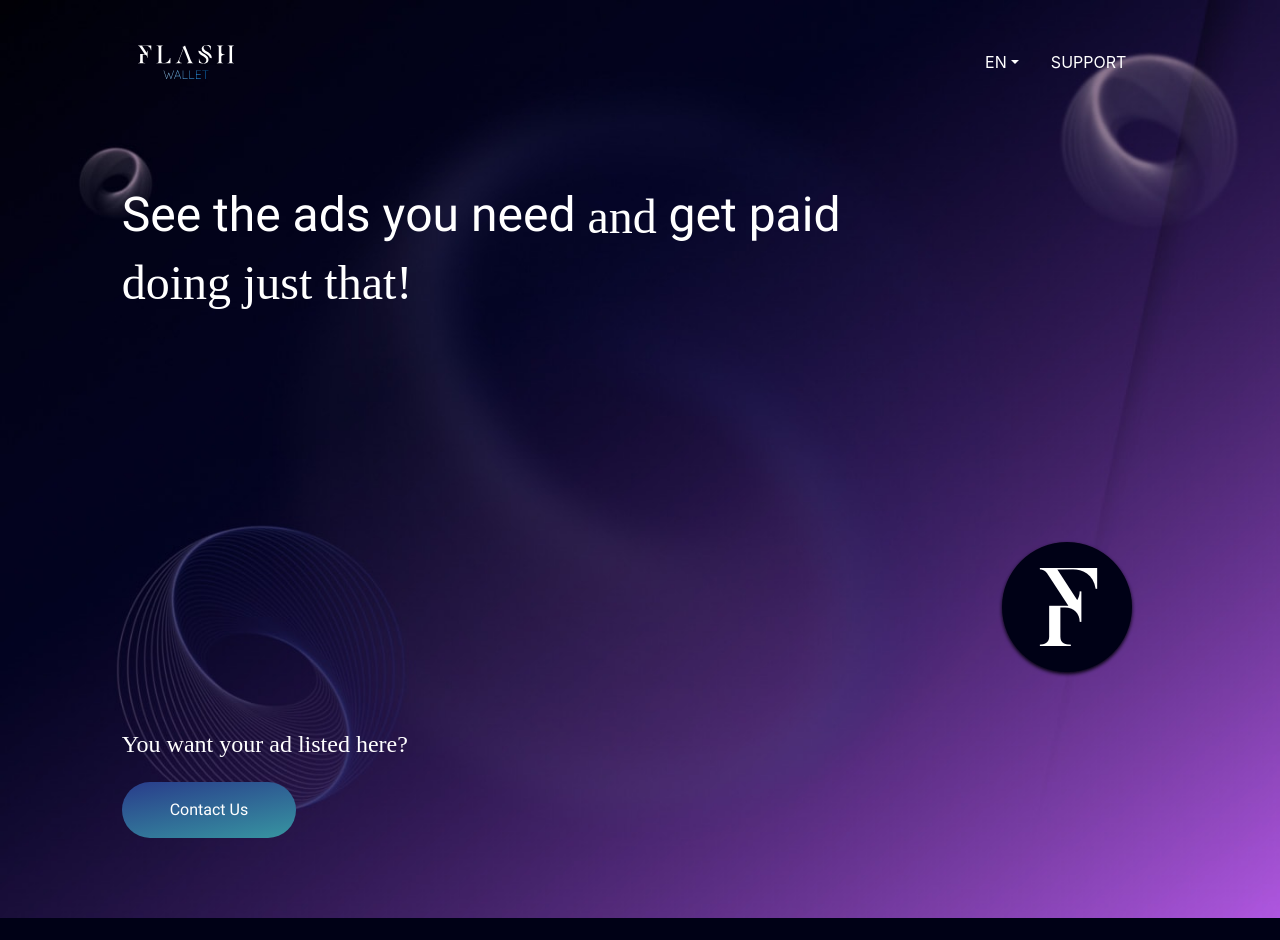
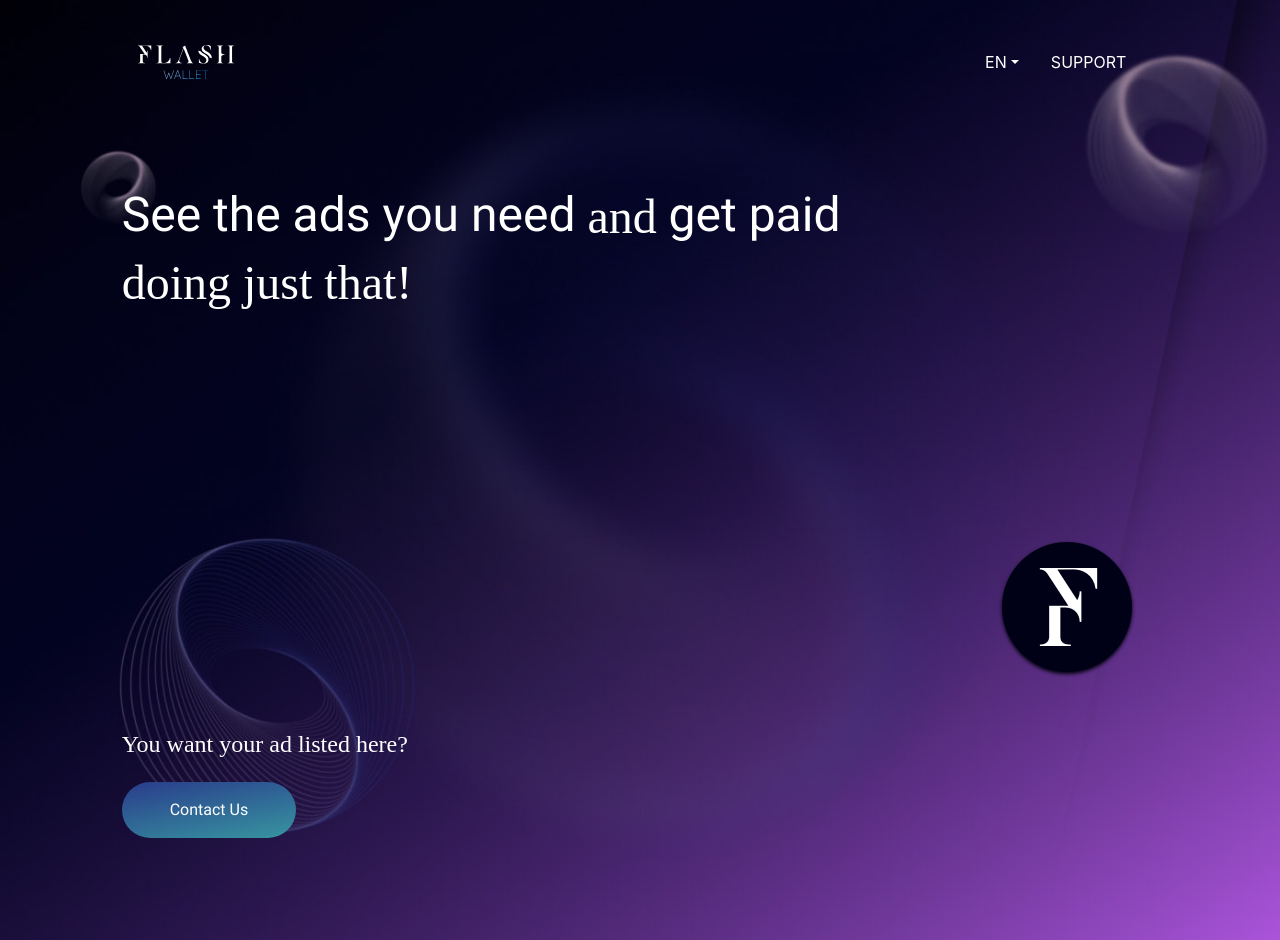
Before and after one commit to empower0926/serge-site-13, a React (Create React App) app: page / in a window 1280 px wide. Before the commit the page ends 918 px from the top, so only its background shows below. Built offline with nearby package versions, Linux system fonts and the light colour scheme; a web font is replaced by a local one.

Commit message:
welcome page added

```diff
--- a/public/assets/css/login.css
+++ b/public/assets/css/login.css
@@ -34,8 +34,7 @@
 
 .login-n-regigster{
     font-family: Heebo-regular;
-    width: 100vw;
-    height: 100vh;
+    height: 100vh !important;
     color: white;
 }
 
--- a/public/index.html
+++ b/public/index.html
@@ -21,7 +21,9 @@
 
 <body>
   <noscript>You need to enable JavaScript to run this app.</noscript>
-  <div id="root"></div>
+  <div id="root">
+
+  </div>
 
 
   <script src="https://code.jquery.com/jquery-3.5.1.slim.min.js"
```
